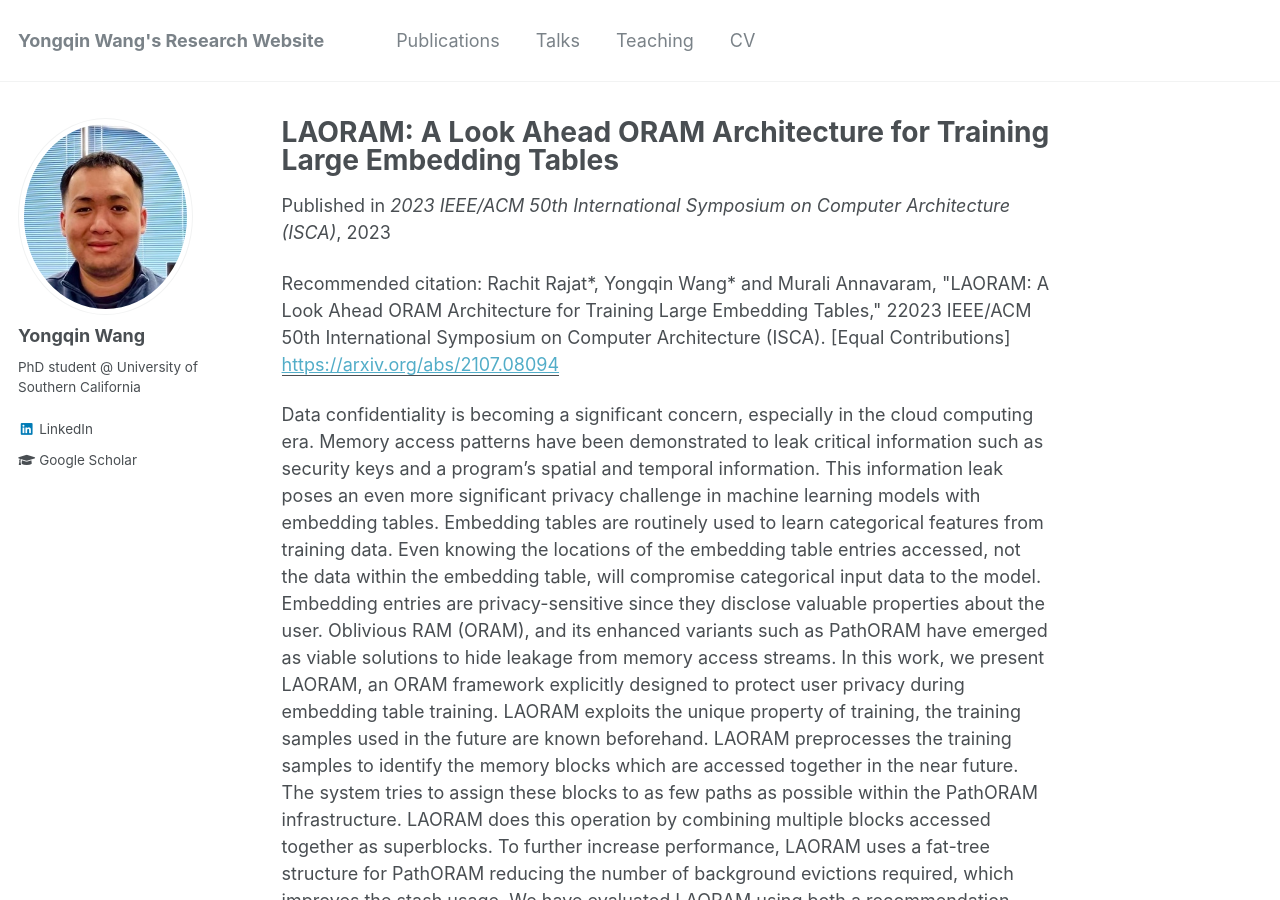
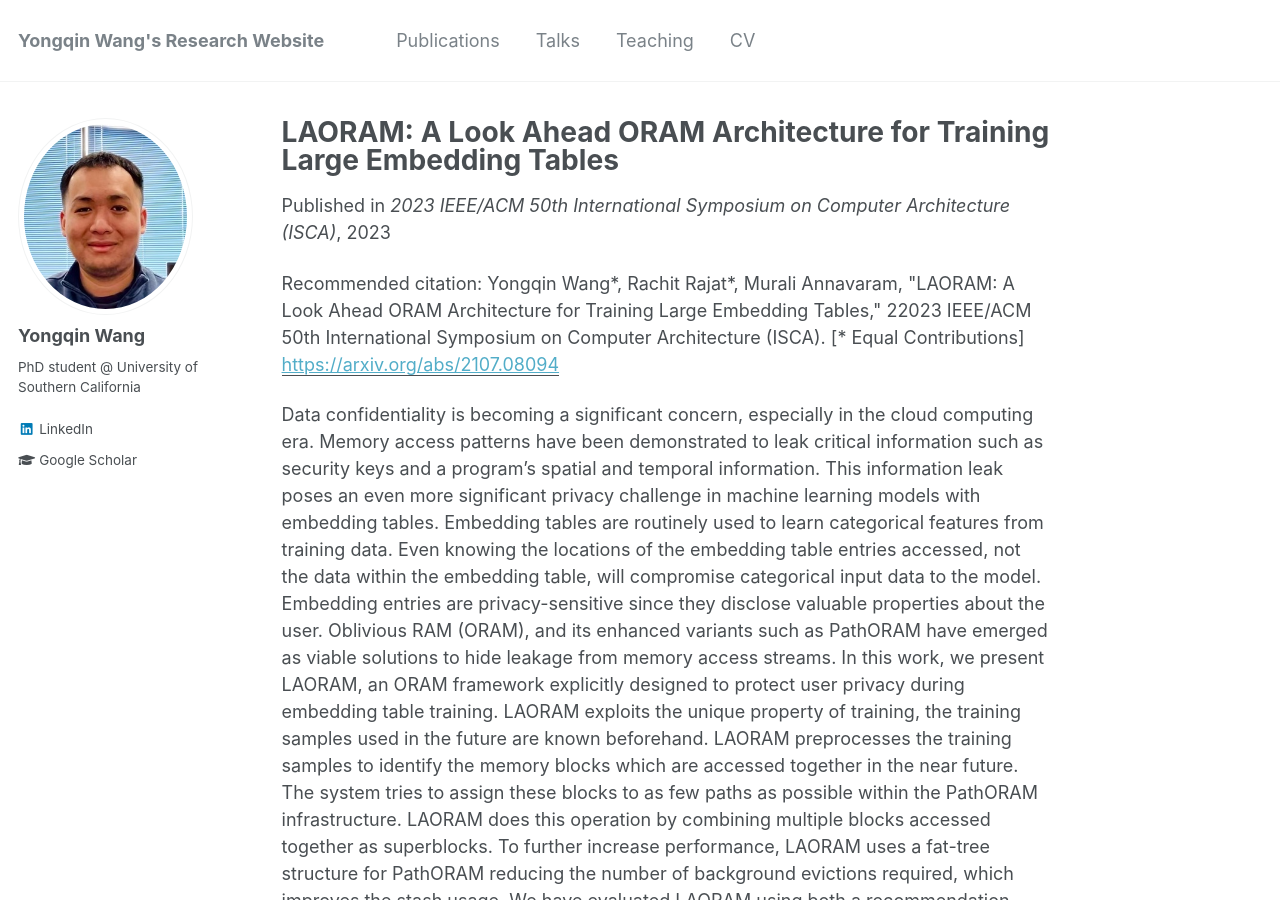
Before and after one commit to iihihiuh/yongqin.github.io, a Jekyll site: the page built from _publications/2023-06-19-laoram.md, in a window 1280 px wide and 900 px high. Built offline with Jekyll 4.4.1, drawn with Linux system fonts in a browser that asks for light colours; a file with an impossible date is left out.

```diff
--- a/_publications/2023-06-19-laoram.md
+++ b/_publications/2023-06-19-laoram.md
@@ -6,7 +6,7 @@ excerpt:
 date: 2023-06-19
 venue: ' 2023 IEEE/ACM 50th International Symposium on Computer Architecture (ISCA)'
 paperurl: 'https://arxiv.org/abs/2107.08094'
-citation: 'Rachit Rajat*, Yongqin Wang* and Murali Annavaram, "LAORAM: A Look Ahead ORAM Architecture for Training Large Embedding Tables," 22023 IEEE/ACM 50th International Symposium on Computer Architecture (ISCA). [Equal Contributions]'
+citation: 'Yongqin Wang*, Rachit Rajat*, Murali Annavaram, "LAORAM: A Look Ahead ORAM Architecture for Training Large Embedding Tables," 22023 IEEE/ACM 50th International Symposium on Computer Architecture (ISCA). [* Equal Contributions]'
 ---
 Data confidentiality is becoming a significant concern, especially in the cloud computing era. Memory access patterns have been demonstrated to leak critical information such as security keys and a program's spatial and temporal information. This information leak poses an even more significant privacy challenge in machine learning models with embedding tables. Embedding tables are routinely used to learn categorical features from training data. Even knowing the locations of the embedding table entries accessed, not the data within the embedding table, will compromise categorical input data to the model. Embedding entries are privacy-sensitive since they disclose valuable properties about the user. Oblivious RAM (ORAM), and its enhanced variants such as PathORAM have emerged as viable solutions to hide leakage from memory access streams.
 In this work, we present LAORAM, an ORAM framework explicitly designed to protect user privacy during embedding table training. LAORAM exploits the unique property of training, the training samples used in the future are known beforehand. LAORAM preprocesses the training samples to identify the memory blocks which are accessed together in the near future. The system tries to assign these blocks to as few paths as possible within the PathORAM infrastructure.
```
Also changed, not shown: _teaching/2022-spring-ta-1.md (+1 -1 lines).
